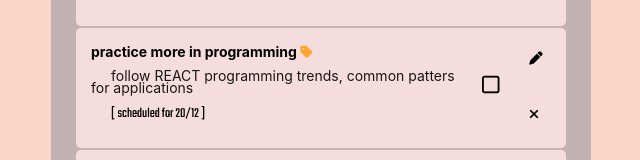
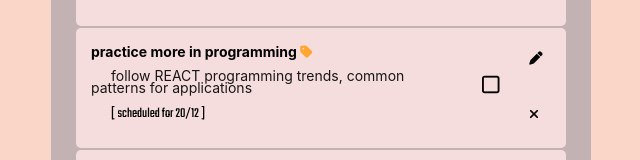
Before and after one commit to M-lakshan/REACT_simple-task-handler, a React (Create React App) app: page / in a window 1280 px wide. Shown: the part 275-435 px from the top of the page, without its empty margins (319-959 px from the left). Built offline with nearby package versions, Linux system fonts and the light colour scheme.

Commit message:
minor changes

```diff
--- a/src/components/task_list.js
+++ b/src/components/task_list.js
@@ -29,7 +29,7 @@ export const tasks = [
   {
     id: 4,
     name: "practice more in programming",
-    details: "follow REACT programming trends, common patters for applications",
+    details: "follow REACT programming trends, common patterns for applications",
     scheduled_for: ["20/12",""],
     completed: false,
     removed: false,
```
Also changed, not shown: 1 other file (tests, documents, lock files or other folders).
